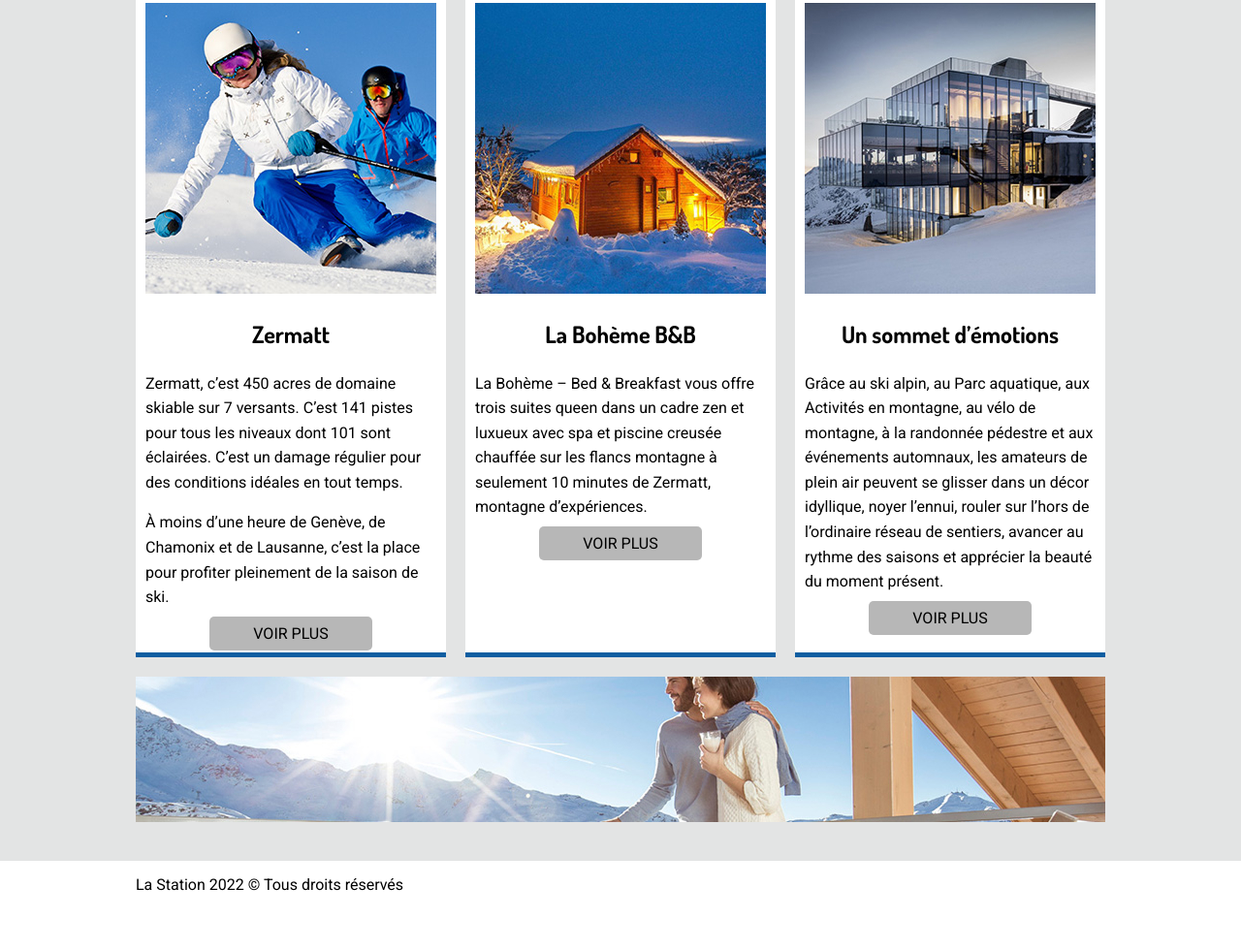
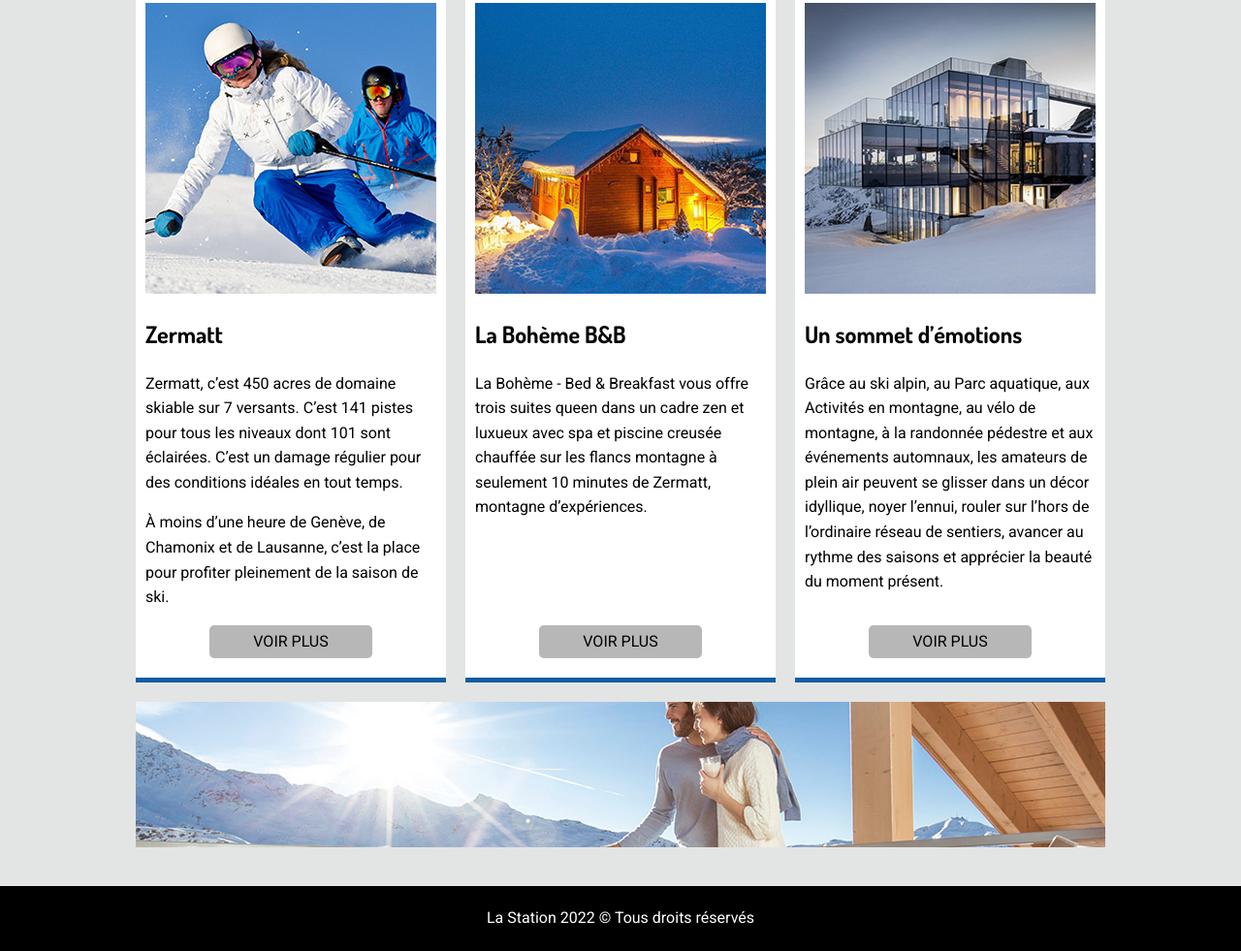
Before and after one commit to Rik042/semaine03, a plain HTML site: page index.html in a window 1280 px wide. Shown: the part 607-1588 px from the top of the page at 97% size. Before the commit the page ends 1546 px from the top, so only its background shows below. Drawn offline with Linux system fonts and the light colour scheme.

Commit message:
css complet

```diff
--- a/css/styles.css
+++ b/css/styles.css
@@ -144,8 +144,10 @@ header a:hover{
 article{
     background-color: white;
     padding: 10px;
+    padding-bottom: 20px;
     border-bottom: #0E5EA1 5px solid;
     justify-items: center;
+    display: grid;
 }
 
 .contenu h3{
@@ -174,6 +176,19 @@ article{
 }
 
 .contenu .bouton{
-    text-align: bottom  ;
+    display: flex;
+    align-items: end;
+    text-align: end;
+}
 
+/*Footer*/
+footer{
+    background-color: black;
+    padding: 24px 0;
 }
+
+footer p{
+    color: white;
+    margin: 0;
+    text-align: center;
+}
--- a/index.html
+++ b/index.html
@@ -67,6 +67,7 @@
         <div class="wrapper">
 
                 <article>
+                   <div class="contenu_article">
                         <img src="images/ski.jpg" alt="Zermatt ski">
 
                         <h3>Zermatt</h3>
@@ -76,21 +77,25 @@
 
                         <p>À moins d’une heure de Genève, de Chamonix et de Lausanne, c’est la place pour profiter pleinement de la saison de ski.</p>
 
+                   </div>
                     <div class="bouton"><a href="">VOIR PLUS</a></div>
                 </article>
 
                 <article>
+                    <div class="contenu_article">
                         <img src="images/chalet.jpg" alt="Chalet Bohème B&B">
 
                         <h3>La Bohème B&B</h3>
 
-                    <p>La Bohème – Bed & Breakfast vous offre trois suites queen dans un cadre zen et luxueux avec spa et piscine creusée chauffée sur les flancs montagne à seulement 10 minutes de Zermatt, montagne d’expériences.
+                        <p>La Bohème - Bed & Breakfast vous offre trois suites queen dans un cadre zen et luxueux avec spa et piscine creusée chauffée sur les flancs montagne à seulement 10 minutes de Zermatt, montagne d’expériences.
                         </p>
+                    </div>
 
                     <div class="bouton"><a href="">VOIR PLUS</a></div>
                 </article>
 
                 <article>
+                    <div class="contenu_article">
                         <img src="images/architecture.jpg" alt="Architecture">
 
                         <h3>Un sommet d’émotions</h3>
@@ -98,6 +103,7 @@
                         <p>Grâce au ski alpin, au Parc aquatique, aux Activités en montagne, au vélo de montagne, à la randonnée pédestre et aux événements automnaux, les amateurs de plein air peuvent se glisser dans un décor idyllique, noyer l’ennui, rouler sur l’hors de l’ordinaire réseau de sentiers, avancer au rythme des saisons et apprécier la beauté du moment présent.
                         </p>
 
+                    </div>
                     <div class="bouton"><a href="">VOIR PLUS</a></div>
                 </article>
 
```
Lines whose indentation alone changed are shown as unchanged.
